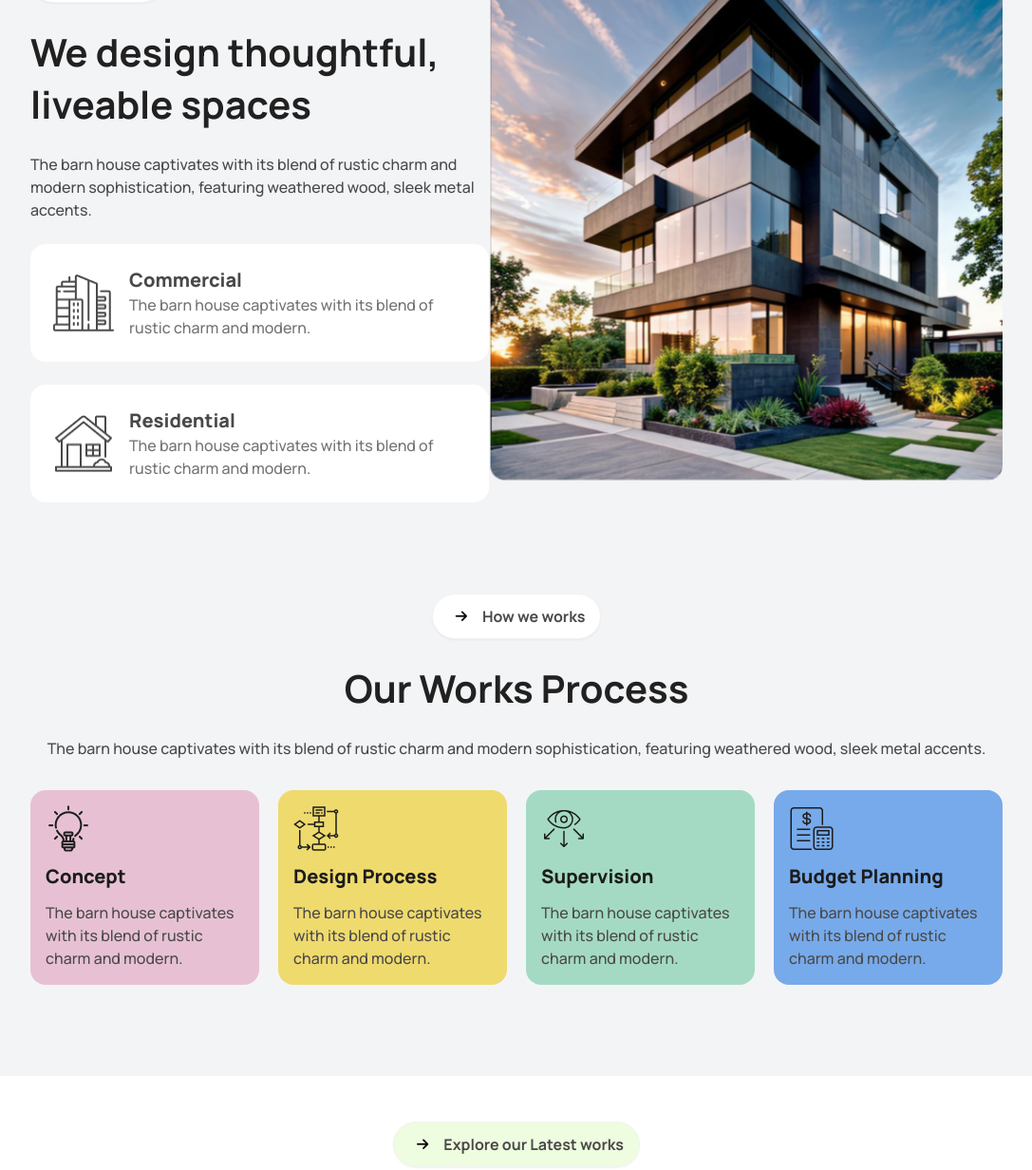
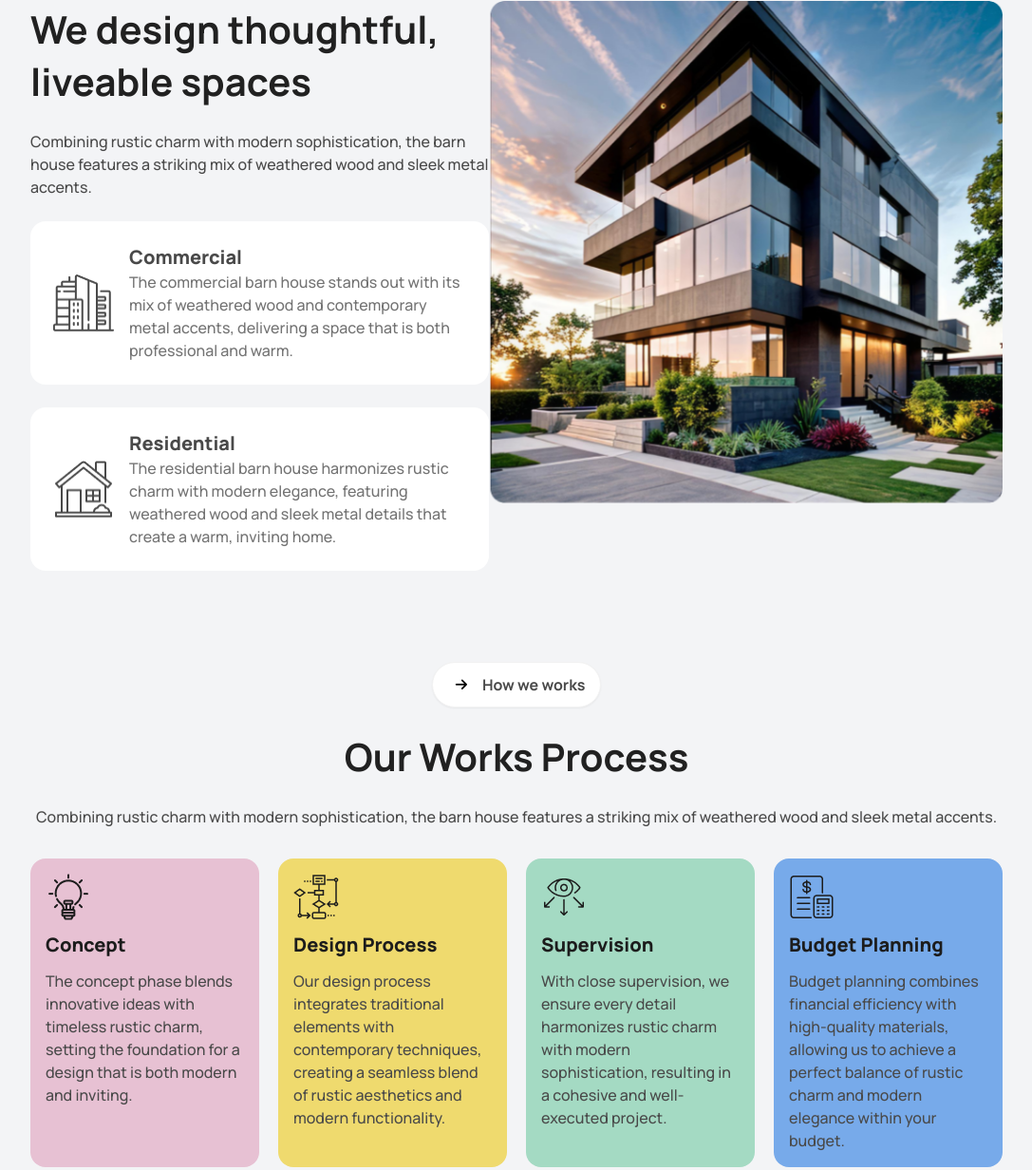
Before and after one commit to elite1122/Responsive-Home-Design-Using-TailwindCSS-and-DaisyUI, a plain HTML site: page index.html in a window 1280 px wide. Shown: the part 1099-2331 px from the top of the page at 95% size, without its empty margins (96-1183 px from the left). Drawn offline with nearby package versions, Linux system fonts and the light colour scheme.

Commit message:
Sentences updated

```diff
--- a/index.html
+++ b/index.html
@@ -120,8 +120,8 @@
                         this design
                         has a striking appearance</h1>
                     <p class="py-6 font-medium text-sm lg:text-base text-center text-[#494949]">
-                        The barn house captivates with its blend of rustic charm and modern sophistication, featuring
-                        weathered wood, sleek metal accents, and large windows that flood the space with natural light.
+                        This barn house stands out with its bold design, blending rustic elements with modern aesthetics
+                        for a truly striking appearance.
                     </p>
                     <div class="btn bg-lime-200 rounded-full flex w-full lg:w-max mx-auto lg:mb-24 mb-2">
                         <a class="text-[#212121] font-bold text-lg">View Details</a>
@@ -155,18 +155,18 @@
                         We design
                         thoughtful,<br> liveable
                         spaces</h3>
-                    <p class="text-base font-medium text-[#494949] text-center lg:text-left">The barn house captivates
-                        with its blend of rustic
-                        charm and
-                        modern sophistication, featuring weathered wood, sleek metal accents.</p>
+                    <p class="text-base font-medium text-[#494949] text-center lg:text-left">Combining rustic charm with
+                        modern sophistication, the barn house features a striking mix of weathered wood and sleek metal
+                        accents.</p>
                     <div class="flex items-center bg-[#FFFFFF] p-6 rounded-2xl">
                         <div class="flex-shrink-0">
                             <img src="./assets/commercial.png" alt="" class="h-16 w-16">
                         </div>
                         <div class="ml-4">
                             <h5 class="text-xl font-extrabold text-[#494949]">Commercial</h5>
-                            <p class="text-base font-medium text-[#737373]">The barn house captivates with its blend of
-                                rustic charm and modern.</p>
+                            <p class="text-base font-medium text-[#737373]">The commercial barn house stands out with
+                                its mix of weathered wood and contemporary metal accents, delivering a space that is
+                                both professional and warm.</p>
                         </div>
                     </div>
                     <div class="flex items-center bg-[#FFFFFF] p-6 rounded-2xl">
@@ -175,8 +175,9 @@
                         </div>
                         <div class="ml-4">
                             <h5 class="text-xl font-extrabold text-[#494949]">Residential</h5>
-                            <p class="text-base font-medium text-[#737373]">The barn house captivates with its blend of
-                                rustic charm and modern.</p>
+                            <p class="text-base font-medium text-[#737373]">The residential barn house harmonizes rustic
+                                charm with modern elegance, featuring weathered wood and sleek metal details that create
+                                a warm, inviting home.</p>
                         </div>
                     </div>
                 </div>
@@ -200,9 +201,9 @@
                     <h3
                         class="text-2xl lg:text-[40px] font-bold text-[#212121] lg:leading-[55px] leading-[33px] text-center">
                         Our Works Process</h3>
-                    <p class="text-base font-medium text-[#494949] text-center">The barn house captivates with its blend
-                        of
-                        rustic charm and modern sophistication, featuring weathered wood, sleek metal accents.</p>
+                    <p class="text-base font-medium text-[#494949] text-center">Combining rustic charm with modern
+                        sophistication, the barn house features a striking mix of weathered wood and sleek metal
+                        accents.</p>
                 </div>
             </div>
             <div class="w-4/5 mx-auto flex flex-col lg:flex-row lg:justify-between gap-5 pb-12 lg:pb-24">
@@ -210,29 +211,32 @@
                 <div class="lg:w-1/4 w-full bg-[#E7C1D3] rounded-2xl p-4 space-y-3">
                     <img src="./assets/concept.png" alt="">
                     <h5 class="text-xl font-extrabold text-[#1C1C1C]">Concept</h5>
-                    <p class="text-base font-medium text-[#494949]">The barn house captivates with its blend of
-                        rustic charm and modern.</p>
+                    <p class="text-base font-medium text-[#494949]">The concept phase blends innovative ideas with
+                        timeless rustic charm, setting the foundation for a design that is both modern and inviting.</p>
                 </div>
                 <!-- Card-2 -->
                 <div class="lg:w-1/4 w-full bg-[#EFDA6E] rounded-2xl p-4 space-y-3">
                     <img src="./assets/flow-chart.png" alt="">
                     <h5 class="text-xl font-extrabold text-[#1C1C1C]">Design Process</h5>
-                    <p class="text-base font-medium text-[#494949]">The barn house captivates with its blend of
-                        rustic charm and modern.</p>
+                    <p class="text-base font-medium text-[#494949]">Our design process integrates traditional elements
+                        with contemporary techniques, creating a seamless blend of rustic aesthetics and modern
+                        functionality.</p>
                 </div>
                 <!-- Card-3 -->
                 <div class="lg:w-1/4 w-full bg-[#A4DAC3] rounded-2xl p-4 space-y-3">
                     <img src="./assets/vision.png" alt="">
                     <h5 class="text-xl font-extrabold text-[#1C1C1C]">Supervision</h5>
-                    <p class="text-base font-medium text-[#494949]">The barn house captivates with its blend of
-                        rustic charm and modern.</p>
+                    <p class="text-base font-medium text-[#494949]">With close supervision, we ensure every detail
+                        harmonizes rustic charm with modern sophistication, resulting in a cohesive and well-executed
+                        project.</p>
                 </div>
                 <!-- Card-4 -->
                 <div class="lg:w-1/4 w-full bg-[#77AAEA] rounded-2xl p-4 space-y-3">
                     <img src="./assets/budget-planning.png" alt="">
                     <h5 class="text-xl font-extrabold text-[#1C1C1C]">Budget Planning</h5>
-                    <p class="text-base font-medium text-[#494949]">The barn house captivates with its blend of
-                        rustic charm and modern.</p>
+                    <p class="text-base font-medium text-[#494949]">Budget planning combines financial efficiency with
+                        high-quality materials, allowing us to achieve a perfect balance of rustic charm and modern
+                        elegance within your budget.</p>
                 </div>
             </div>
         </section>
@@ -259,8 +263,8 @@
                 <div class="w-4/5 mx-auto flex flex-col lg:flex-row gap-5">
                     <!-- 1st card -->
                     <div
-                        class="flex flex-col lg:flex-row box-border border border-[#e9e9e9] rounded-[16px] p-6 gap-4 w-full lg:w-3/5 bg-white">
-                        <img src="./assets/img1.png" alt="" class="w-full lg:w-2/5">
+                        class="flex flex-col lg:flex-row box-border border border-[#e9e9e9] rounded-[16px] p-6 gap-4 w-full lg:w-3/5 bg-white items-center">
+                        <img src="./assets/img1.png" alt="" class="w-full h-full lg:w-2/5">
                         <div class="space-y-4 w-full lg:w-3/5">
                             <div class="pl-4 space-y-3 pt-3">
                                 <h5 class="text-xl lg:text-2xl font-extrabold text-[#1C1C1C]">Commercial</h5>
@@ -291,14 +295,13 @@
                     </div>
                     <!-- 2nd card -->
                     <div
-                        class="flex flex-col lg:flex-row box-border border border-[#e9e9e9] rounded-[16px] p-6 gap-4 w-full lg:w-2/4 bg-white">
-                        <img src="./assets/img4.png" alt="" class="w-full lg:w-2/5">
+                        class="flex flex-col lg:flex-row box-border border border-[#e9e9e9] rounded-[16px] p-6 gap-4 w-full lg:w-2/4 bg-white items-center">
+                        <img src="./assets/img4.png" alt="" class="w-full h-full lg:w-2/5">
                         <div class="space-y-4 w-full lg:w-3/5">
                             <div class="pl-4 space-y-3 pt-3">
                                 <h5 class="text-xl lg:text-2xl font-extrabold text-[#1C1C1C]">Commercial</h5>
-                                <p class="text-base font-medium text-[#494949]">The barn house captivates with its blend
-                                    of
-                                    rustic charm and modern.</p>
+                                <p class="text-base font-medium text-[#494949]">The barn house enchants with its
+                                    combination of rustic appeal and contemporary style.</p>
                             </div>
                             <div class="flex items-center btn btn-ghost w-max">
                                 <a class="text-base lg:text-xl font-bold text-[#212121]">View Details</a>
@@ -384,7 +387,7 @@
 
     </main>
     <!-- Footer Section -->
-    <footer class="bg-[#1C1C1C] mt-3 space-y-7">
+    <footer class="bg-[#1C1C1C] mt-3 space-y-7 lg:space-y-10">
         <!-- Title -->
         <div class="w-4/5 lg:w-1/2 mx-auto pt-[100px] space-y-4">
             <div class="flex items-center btn btn-ghost w-max mx-auto">
@@ -393,14 +396,14 @@
                 </div>
                 <a class="text-[32px] font-extrabold text-[#E9E9E9]">Rinterio</a>
             </div>
-            <p class="text-base font-medium text-[#737373] text-center">The barn house captivates with its blend
-                of rustic charm and modern sophistication, featuring weathered wood, sleek metal accents.</p>
+            <p class="text-base font-medium text-[#737373] text-center">The barn house impresses with its fusion of
+                rustic allure and contemporary refinement, highlighted by aged wood and polished metal details.</p>
         </div>
         <!-- footer nav -->
         <div class="w-4/5 lg:3/5 mx-auto flex">
             <ul
-                class="text-base font-normal text-[#E9E9E9] flex flex-col lg:flex-row gap-5 lg:gap-20 mx-auto justify-center items-center">
-                <li><a href="#" class="">Home</a></li>
+                class="text-base font-normal text-[#E9E9E9] flex flex-col lg:flex-row gap-5 lg:gap-[150px] mx-auto justify-center items-center">
+                <li><a href="#" class="font-bold">Home</a></li>
                 <li><a href="#">Services</a></li>
                 <li><a href="#">Portfolio</a></li>
                 <li><a href="#">Blogs</a></li>
```
